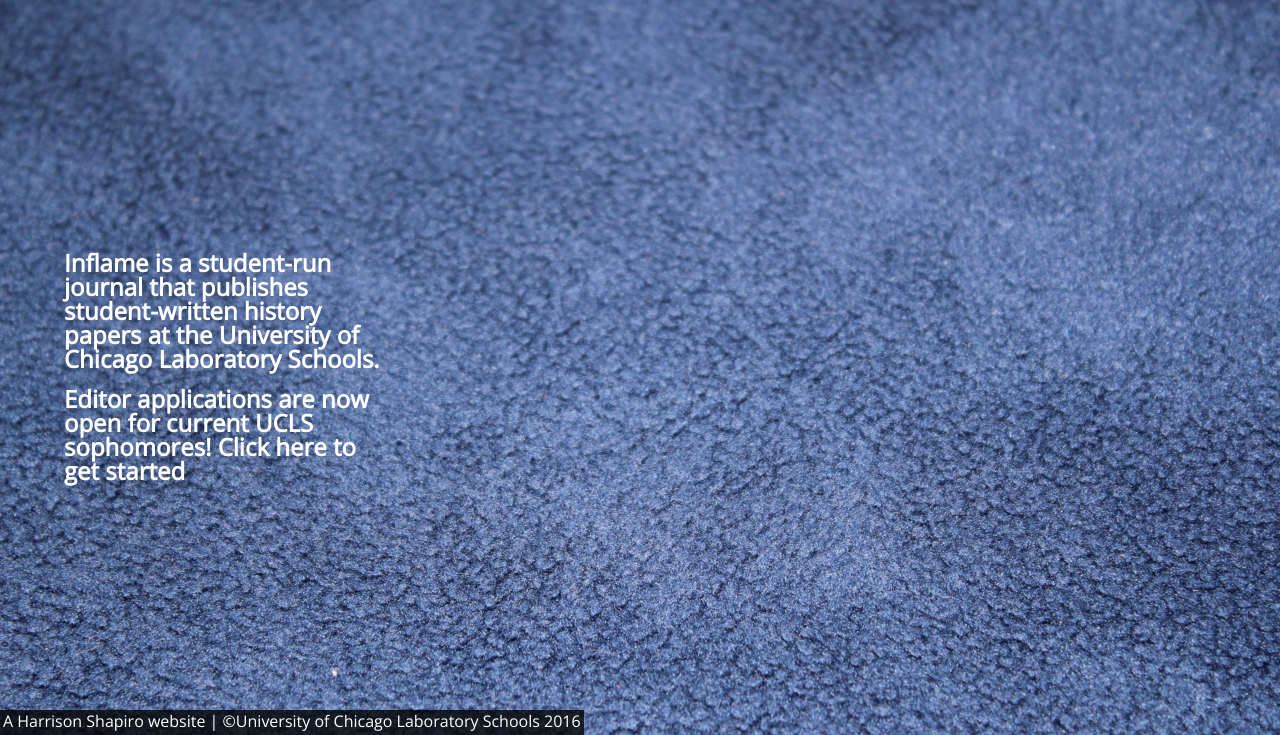
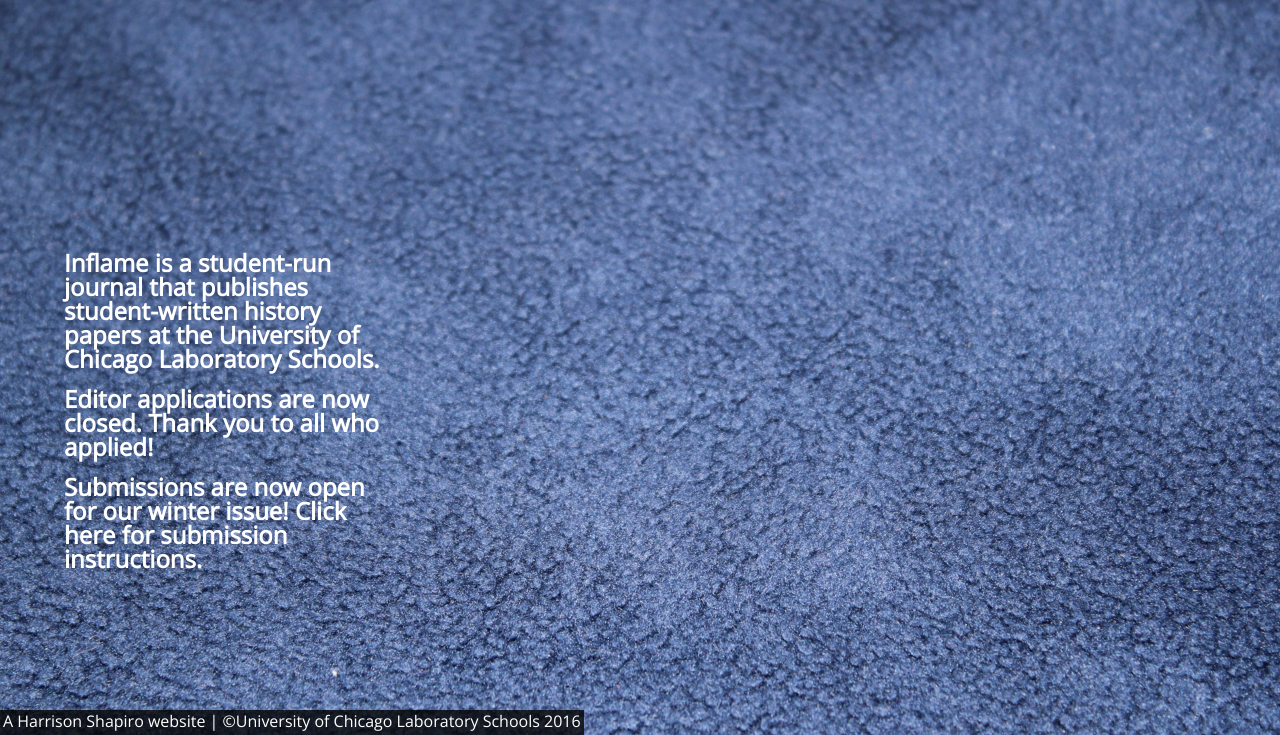
Before and after one commit to hshapir/inflamejournal, a plain HTML site: page index.html in a window 1280 px wide. Shown: the part 65-800 px from the top of the page. Drawn offline with nearby package versions, Linux system fonts and the light colour scheme.

Commit message:
Updated index.html for winter quarter submissions

```diff
--- a/index.html
+++ b/index.html
@@ -33,7 +33,9 @@
                     <article>
                         <h2>Inflame is a student-run journal that publishes student-written history papers at the University of Chicago Laboratory Schools.</h2>
                         <br>
-                        <h2>Editor applications are now open for current UCLS sophomores! <a href="2016App.pdf">Click here to get started</a></h2>
+                        <h2>Editor applications are now closed. Thank you to all who applied!</h2>
+                        <br>
+                        <h2>Submissions are now open for our winter issue! Click <a href=#submit>here</a> for submission instructions.</h2>
                     </article>
                 </section>
             </section>
@@ -78,6 +80,7 @@
                             <h2>Submit Via Turnitin</h2> <br>
                             <p>Please log onto Turnitin.com and enroll in the "Inflame" class with the following information <br>Class ID: 13747669 <br>Password: Scholarship</p> <br>
                             <p>Before submitting, please remove all traces of your name, class, and any other identifying information from your paper.</p>
+                            <p>Submissions for the winter quarter are due February 3, 2017</p>
                             <ul>
                             </ul>
                         </article>
```
